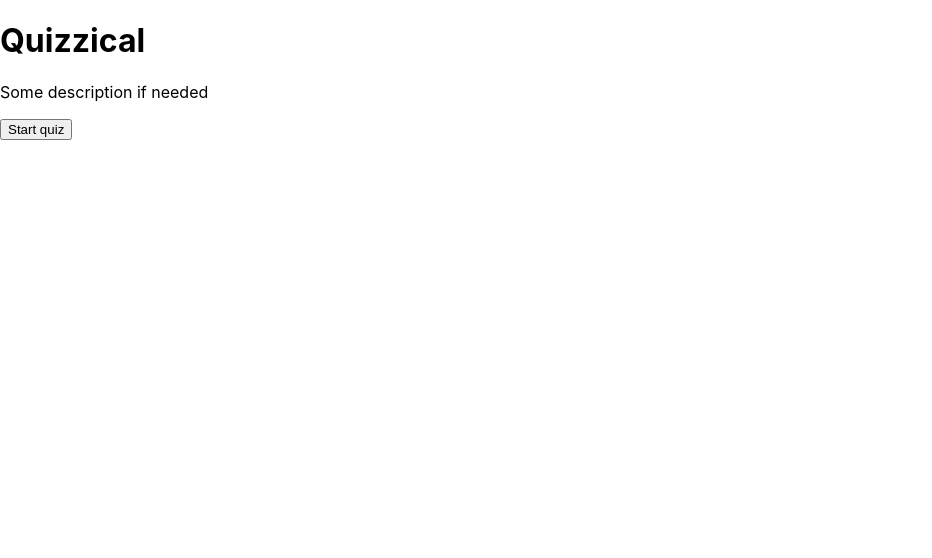
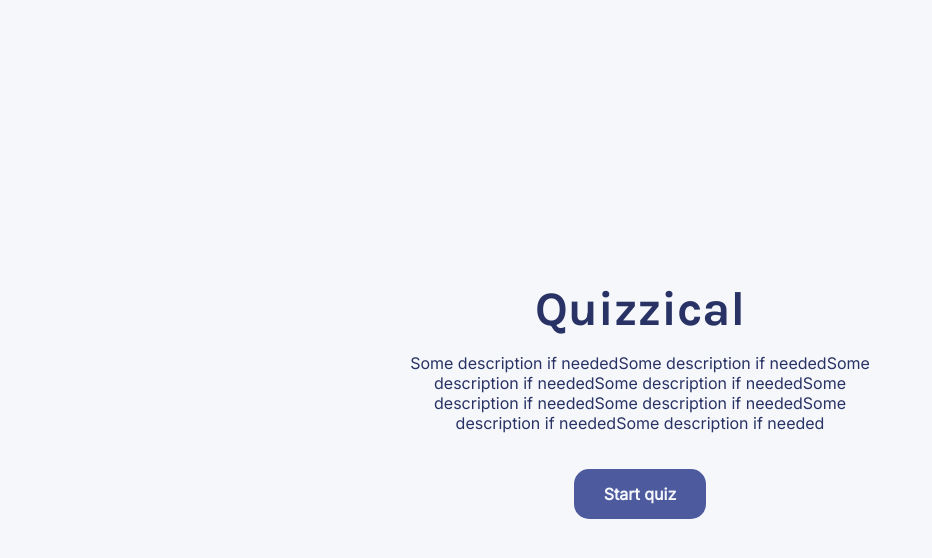
Before and after one commit to donatmarton/learning-react, a React (Create React App) app in the folder quizzical/: page / in a window 1280 px wide. Shown: the top 558 px of the page, without its empty margins (0-932 px from the left). Built offline with nearby package versions, Linux system fonts and the light colour scheme.

Commit message:
style most elements

```diff
--- a/quizzical/src/components/QuizQuestion.js
+++ b/quizzical/src/components/QuizQuestion.js
@@ -3,7 +3,7 @@ import React from "react";
 export default function QuizQuestion() {
   return (
     <div className="quiz--question">
-      <h2 className="quiz--question-text">How would one say goodbye in spanish?</h2>
+      <h2 className="quiz--question-text">How would one say goodbye in spanish?How would one say goodbye in spanish?</h2>
       <div className="quiz--answer-field">
         <button className="quiz--answer">Adiós</button>
         <button className="quiz--answer">Hola</button>
--- a/quizzical/src/components/QuizScreen.js
+++ b/quizzical/src/components/QuizScreen.js
@@ -3,7 +3,7 @@ import QuizQuestion from "./QuizQuestion";
 
 export default function QuizScreen() {
   return (
-    <div className="quiz--container">
+    <div className="screen quiz--container">
       <QuizQuestion />
       <QuizQuestion />
       <QuizQuestion />
--- a/quizzical/src/components/TitleScreen.js
+++ b/quizzical/src/components/TitleScreen.js
@@ -2,9 +2,9 @@ import React from "react";
 
 export default function TitleScreen(props) {
   return (
-    <div className="title-screen--container">
+    <div className="screen title-screen--container">
       <h1 className="title-screen--title">Quizzical</h1>
-      <p className="title-screen--description">Some description if needed</p>
+      <p className="title-screen--description">Some description if neededSome description if neededSome description if neededSome description if neededSome description if neededSome description if neededSome description if neededSome description if needed</p>
       <button
         className="title-screen--start-button"
         onClick={props.hideTitle}
--- a/quizzical/src/style.css
+++ b/quizzical/src/style.css
@@ -1,13 +1,77 @@
+* {
+  box-sizing: border-box;
+}
+
 body {
   margin: 0;
-  font-family: -apple-system, BlinkMacSystemFont, 'Segoe UI', 'Roboto', 'Oxygen',
-    'Ubuntu', 'Cantarell', 'Fira Sans', 'Droid Sans', 'Helvetica Neue',
-    sans-serif;
-  -webkit-font-smoothing: antialiased;
-  -moz-osx-font-smoothing: grayscale;
+  font-family: 'Karla', sans-serif;
+  background-color: #F5F7FB;
+  color: #293264;
+  display: flex;
+  justify-content: center;
 }
 
-code {
-  font-family: source-code-pro, Menlo, Monaco, Consolas, 'Courier New',
-    monospace;
+.screen {
+  display: flex;
+  flex-direction: column;
+  align-items: center;
+  padding: 30px;
+  max-width: 750px;
 }
+
+button{
+  font-family: 'Inter', sans-serif;
+  font-weight: 600;
+  font-size: 0.85rem;
+  background-color: #4D5B9E;
+  color: #F5F7FB;
+  border: none;
+  border-radius: 10px;
+  cursor: pointer;
+  padding: 15px 30px;
+}
+
+/* Title screen */
+
+.title-screen--container {
+  height: 100vh;
+  justify-content: center;
+}
+.title-screen--title {
+  font-size: 3rem;
+  font-weight: bold;
+  margin: 0;
+}
+.title-screen--description {
+  font-family: 'Inter', sans-serif;
+  max-width: 500px;
+  text-align: center;
+}
+.title-screen--start-button {
+  border-radius: 15px;
+  margin-top: 20px;
+  font-size: 1rem;
+}
+
+/* Quiz screen */
+
+.quiz--controls {
+  display: flex;
+  align-items: center;
+  gap: 25px;
+}
+.quiz--result {
+  font-family: 'Inter', sans-serif;
+  font-weight: 700;
+}
+
+/* Quiz questions */
+
+.quiz--question-text {
+  font-size: 1.3rem;
+  margin: 10px 0;
+}
+hr {
+  color: #DBDEF0;
+  margin: 15px;
+}
```
